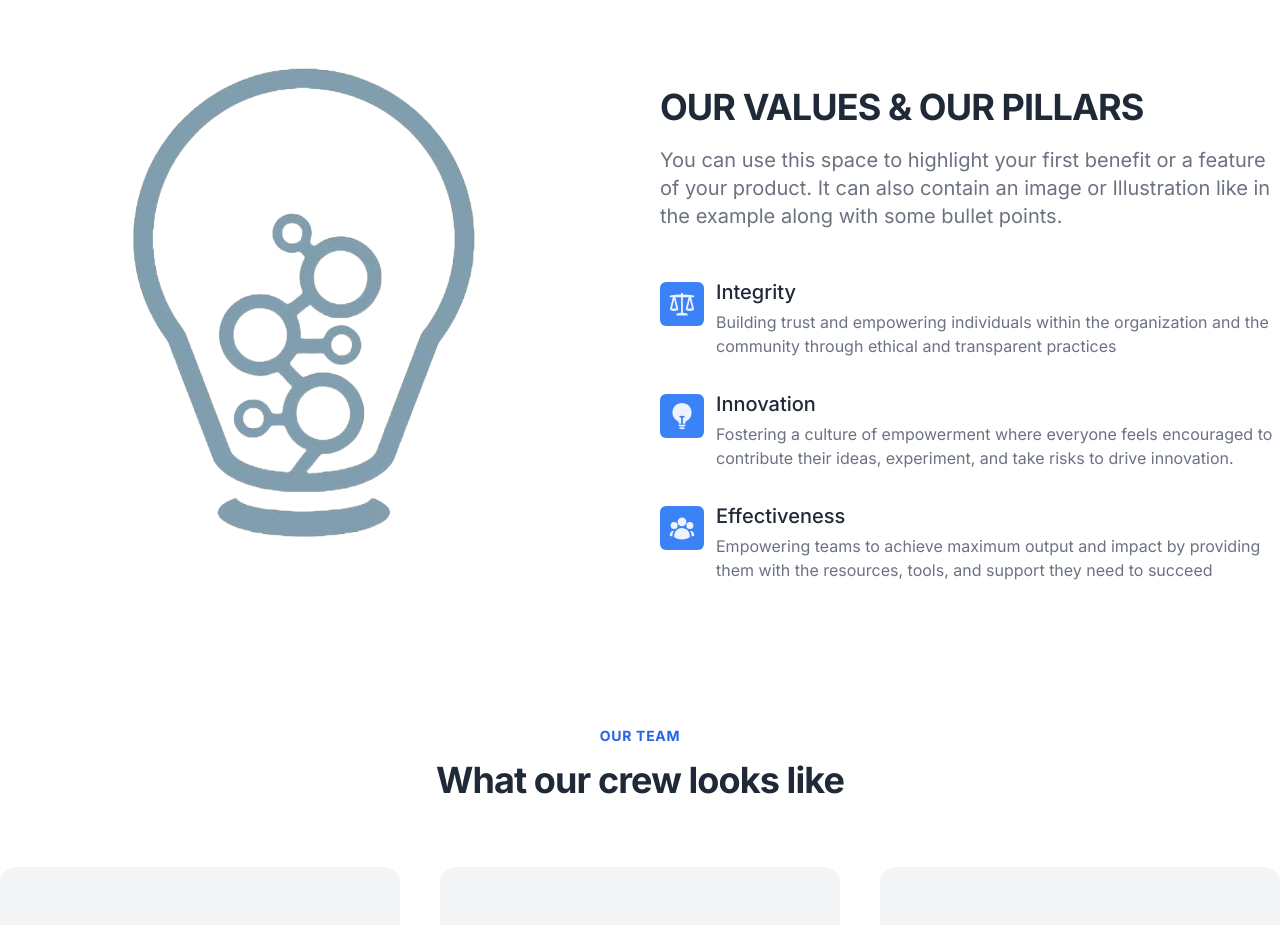
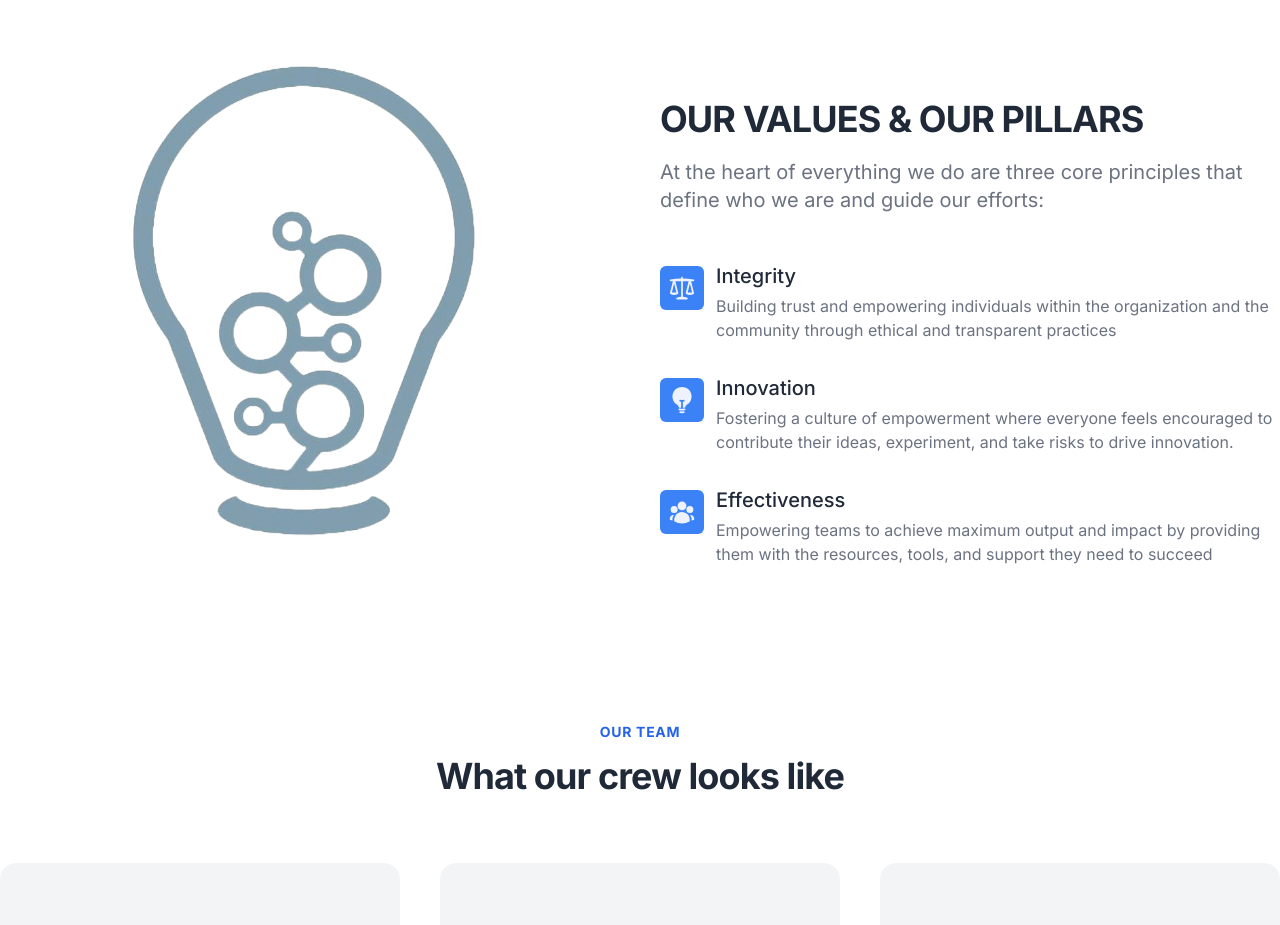
Before and after one commit to joeyrocha/startupeastbay, a Next.js app: page / in a window 1280 px wide. Shown: the part 1040-1965 px from the top of the page. Built offline with nearby package versions, Linux system fonts and the light colour scheme.

Commit message:
added new description

```diff
--- a/src/app/layout.tsx
+++ b/src/app/layout.tsx
@@ -11,8 +11,8 @@ import { PopupWidget }  from "@/components/PopupWidget";
 const inter = Inter({ subsets: ["latin"] });
 
 export const metadata: Metadata = {
-  title: "Create Next App",
-  description: "Generated by create next app",
+  title: "Startup East Bay",
+  description: "Future of innovation",
 };
 
 export default function RootLayout({
--- a/src/components/data.js
+++ b/src/components/data.js
@@ -15,7 +15,7 @@ import benefitTwoImg from "../../public/img/benefit-two.png";
 
 const benefitOne = {
   title: "OUR VALUES & OUR PILLARS",
-  desc: "You can use this space to highlight your first benefit or a feature of your product. It can also contain an image or Illustration like in the example along with some bullet points.",
+  desc: "At the heart of everything we do are three core principles that define who we are and guide our efforts:",
   image: benefitOneImg,
   bullets: [
     {
```
